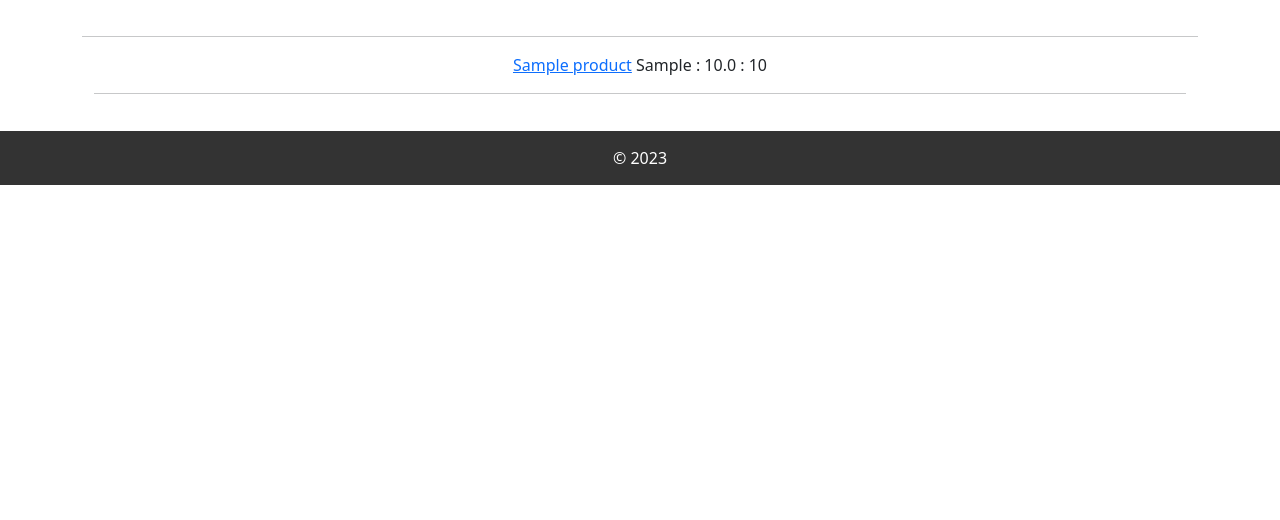
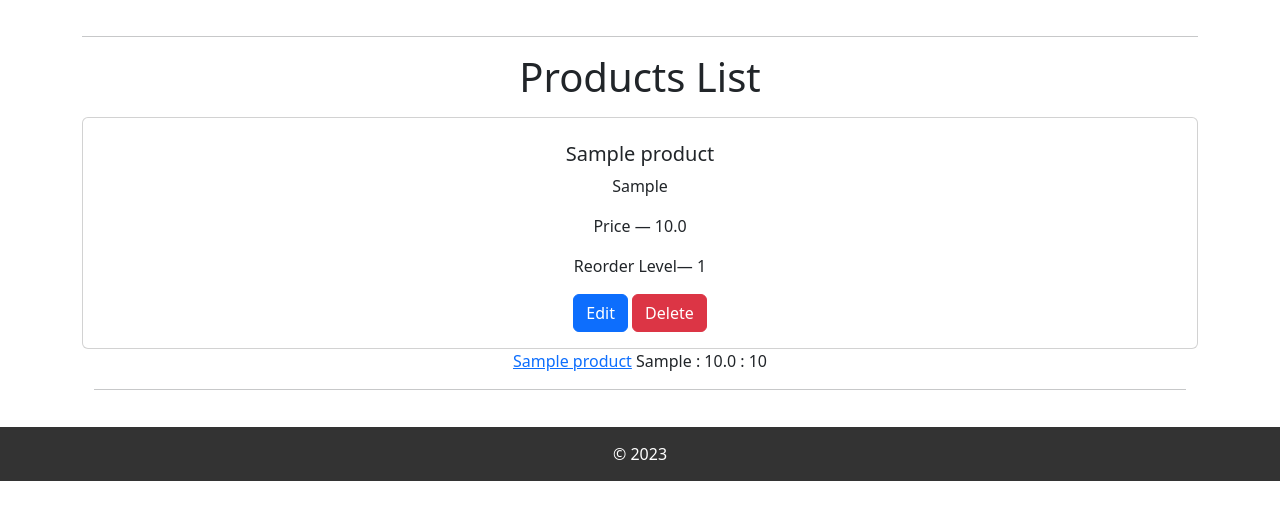
Before and after one commit to Mesele9/hotel_inventory_system, a Flask app: page /products/ in a window 1280 px wide. Shown: the part 147-667 px from the top of the page. Run offline with Flask 3, Linux system fonts and the light colour scheme; a user stored in the database is signed in; tables that the repository leaves empty hold one stand-in row (values such as "Sample post").

```diff
--- a/app/manage_product/routes.py
+++ b/app/manage_product/routes.py
@@ -2,7 +2,7 @@ from flask import Blueprint
 from flask import render_template, url_for, redirect, request, flash
 from app.dbcon import db
 from flask_login import login_required, current_user
-from app.manage_product.form import NewProductForm
+from app.manage_product.form import NewProductForm, EditProductForm
 
 product_bp = Blueprint('product_bp', __name__, url_prefix='/products')
 
@@ -44,7 +44,7 @@ def edit_products(id):
     if current_user.role != 'store_keeper' and current_user.role !='admin':
         flash('Action not allowed!')
         return redirect(url_for('index'))
-    form = NewProductForm()
+    form = EditProductForm()
     if form.validate_on_submit():
         product.product_name = form.product_name.data
         product.product_category = form.product_category.data
--- a/app/templates/products/products_list.html
+++ b/app/templates/products/products_list.html
@@ -1,6 +1,27 @@
 {% extends 'base.html' %}
 
 {% block content %}
+
+<h1 class="text-center mt-3">{{ title }}</h1>
+<div class="row">
+
+    {% for p in products %}
+    <div class="col mt-2">
+        <div class="card">
+            <div class="card-body text-center">
+                <h5 class="card-title text-center mt-2"> {{ p.product_name }}</h5>
+                <p class="card-text">{{ p.product_category }}</p>
+                <p class="card-text">Price &mdash; {{ p.unit_price }}</p>
+                <p class="card-text">Reorder Level&mdash; {{ p.reorder_level }}</p>
+
+                <a href="{{ url_for('product_bp.edit_products', id=p.id) }}" class="btn btn-primary">Edit</a>
+                <a href="{{ url_for('product_bp.products', id=p.id) }}" class="btn btn-danger">Delete</a>
+            </div>
+        </div>
+    </div>
+    {% endfor %}
+</div>
+
 
 <div class="container">
     {% for product in products %}
```
Also changed, not shown: app/manage_product/form.py (+18 -10 lines), app/templates/products/product.html (+14 -0 lines).
